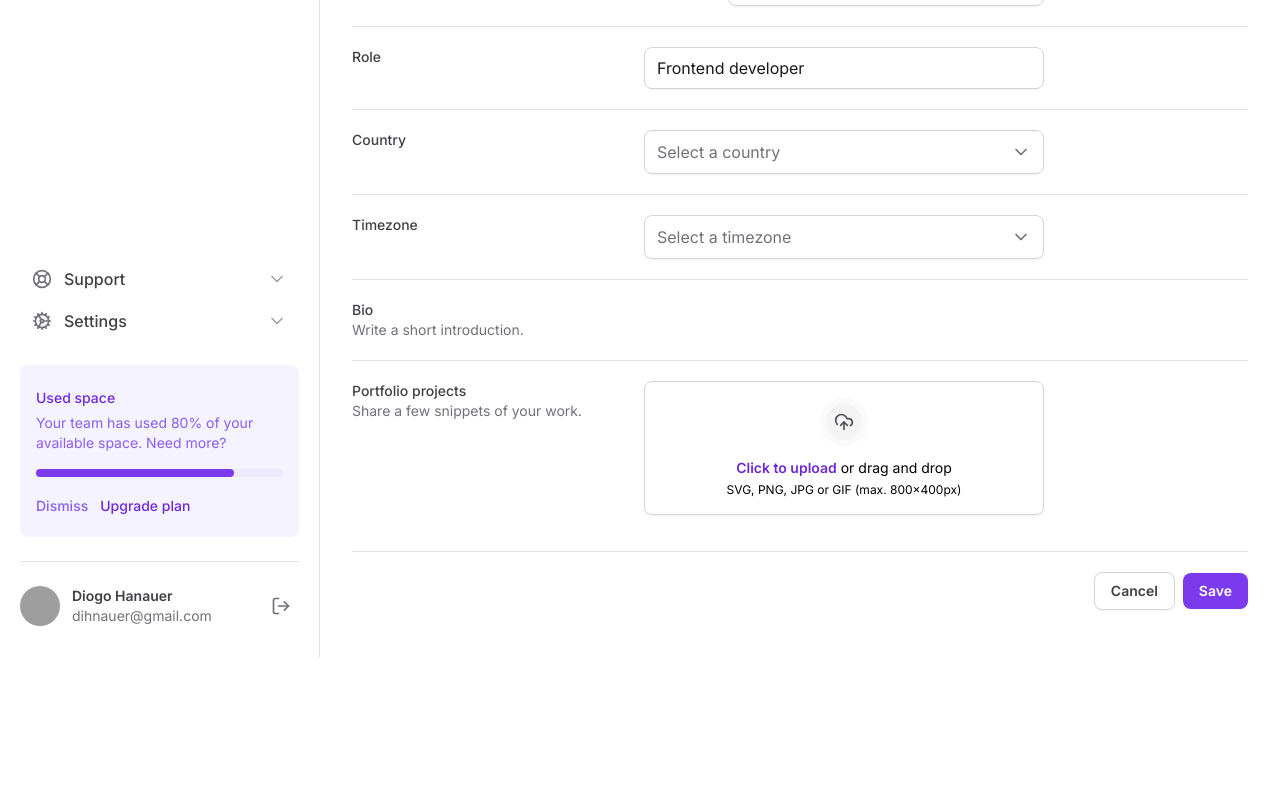
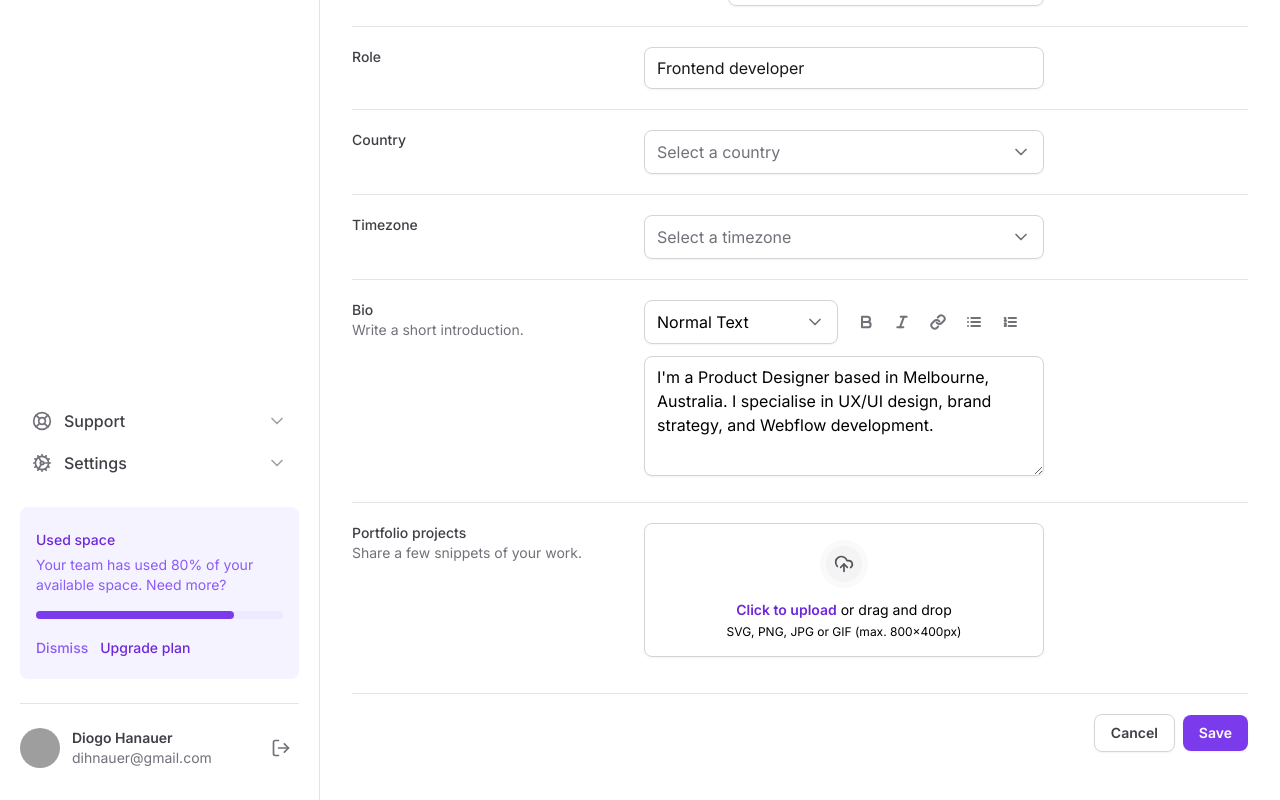
Before and after one commit to dihnauer/untitled-ui, a Next.js app: page / in a window 1280 px wide. Shown: the part 544-1344 px from the top of the page. Before the commit the page ends 1202 px from the top, so only its background shows below. Built offline with nearby package versions, Linux system fonts and the light colour scheme; grey boxes are pictures that could not be loaded.

Commit message:
create textarea component

```diff
--- a/src/app/page.tsx
+++ b/src/app/page.tsx
@@ -1,9 +1,10 @@
 import { SettingsTabs } from "@/components/SettingsTabs";
 import * as Input from "@/components/Input";
 import * as FileInput from "@/components/FileInput";
-import { Mail } from "lucide-react";
+import { Bold, Italic, Link, List, ListOrdered, Mail } from "lucide-react";
 import { Select } from "@/components/Select";
 import { SelectItem } from "@/components/Select/SelectItem";
+import { Textarea } from "@/components/Textarea";
 
 export default function Home() {
   return (
@@ -145,7 +146,55 @@
                 Write a short introduction.
               </span>
             </label>
-            <div></div>
+            <div className="space-y-3">
+              <div className="grid grid-cols-2 gap-3">
+                <Select defaultValue="normal">
+                  <SelectItem value="normal" option="Normal Text" />
+                  <SelectItem value="md" option="Markdown" />
+                </Select>
+
+                <div className="flex items-center gap-1">
+                  <button
+                    type="button"
+                    className="rounded-lg p-2 hover:bg-zinc-50"
+                  >
+                    <Bold className="h-4 w-4 text-zinc-500" strokeWidth={3} />
+                  </button>
+                  <button
+                    type="button"
+                    className="rounded-lg p-2 hover:bg-zinc-50"
+                  >
+                    <Italic className="h-4 w-4 text-zinc-500" strokeWidth={3} />
+                  </button>
+                  <button
+                    type="button"
+                    className="rounded-lg p-2 hover:bg-zinc-50"
+                  >
+                    <Link className="h-4 w-4 text-zinc-500" strokeWidth={3} />
+                  </button>
+                  <button
+                    type="button"
+                    className="rounded-lg p-2 hover:bg-zinc-50"
+                  >
+                    <List className="h-4 w-4 text-zinc-500" strokeWidth={3} />
+                  </button>
+                  <button
+                    type="button"
+                    className="rounded-lg p-2 hover:bg-zinc-50"
+                  >
+                    <ListOrdered
+                      className="h-4 w-4 text-zinc-500"
+                      strokeWidth={3}
+                    />
+                  </button>
+                </div>
+              </div>
+
+              <Textarea
+                id="bio"
+                defaultValue="I'm a Product Designer based in Melbourne, Australia. I specialise in UX/UI design, brand strategy, and Webflow development."
+              />
+            </div>
           </div>
 
           {/* Portfolio projects */}
--- a/src/components/Select/index.tsx
+++ b/src/components/Select/index.tsx
@@ -4,14 +4,14 @@
 import * as SelectRadix from "@radix-ui/react-select";
 import { ChevronDown } from "lucide-react";
 
-interface SelectProps {
+interface SelectProps extends SelectRadix.SelectProps {
   children: ReactNode;
-  placeholder: string;
+  placeholder?: string;
 }
 
-export function Select({ children, placeholder }: SelectProps) {
+export function Select({ children, placeholder, ...props }: SelectProps) {
   return (
-    <SelectRadix.Root>
+    <SelectRadix.Root {...props}>
       <SelectRadix.Trigger className="flex h-11 w-full items-center justify-between gap-2 rounded-lg border border-zinc-300 px-3 py-2 shadow-sm data-[placeholder]:text-zinc-500">
         <SelectRadix.Value placeholder={placeholder} className="text-black" />
         <SelectRadix.Icon>
@@ -24,7 +24,7 @@
           side="bottom"
           position="popper"
           sideOffset={6}
-          className="z-10 w-[--radix-select-trigger-width] overflow-hidden rounded-lg border border-zinc-200 bg-white"
+          className="z-10 w-[--radix-select-trigger-width] overflow-hidden rounded-lg border border-zinc-200 bg-white shadow-md"
         >
           <SelectRadix.Viewport>{children}</SelectRadix.Viewport>
         </SelectRadix.Content>
--- /dev/null
+++ b/src/components/Textarea.tsx
@@ -0,0 +1,12 @@
+import { ComponentProps } from "react";
+
+interface TextareaProps extends ComponentProps<"textarea"> {}
+
+export function Textarea(props: TextareaProps) {
+  return (
+    <textarea
+      className="min-h-[120px] w-full resize-y rounded-lg border border-zinc-300 px-3 py-2 shadow-sm"
+      {...props}
+    />
+  );
+}
```
